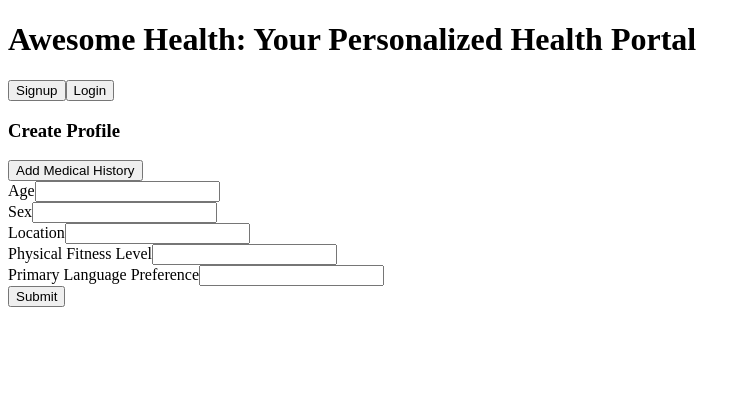
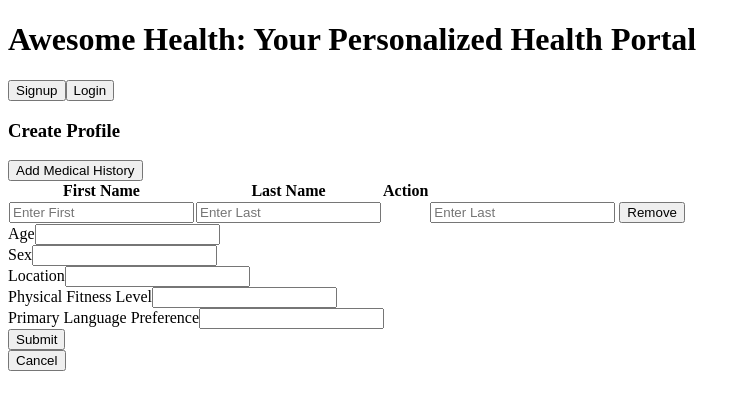
Before and after one commit to KaiserZZK/Adv-sWE-SOME, an Angular app in the folder health_portal/: page /create-profile in a window 1280 px wide. Shown: the top 410 px of the page, without its empty margins (0-750 px from the left). Built offline with nearby package versions, Linux system fonts and the light colour scheme.

Commit message:
Implement nested form for profile creation
- [code referenced](https://github.com/voidChetan/AngularLogicalTopics/blob/216e210420b5eb9c02750ab1d35f606d09a7271c/src/app/pages/inline-editing-reactive-form/inline-editing-reactive-form.component.ts)

```diff
--- a/health_portal/src/app/app-routing.module.ts
+++ b/health_portal/src/app/app-routing.module.ts
@@ -20,7 +20,7 @@ const routes: Routes = [
   { path: 'list-profiles',  component: ListProfilesComponent  },
   { path: 'create-profile', component: CreateProfileComponent },
   { path: 'view-profile/:profileId',   component: ViewProfileComponent   },
-  { path: 'update-profile', component: UpdateProfileComponent },
+  { path: 'update-profile/:profileId', component: UpdateProfileComponent },
   { path: 'prescription',   component: PrescriptionComponent  },
   { path: 'consent',        component: ConsentComponent       }
 ];
--- a/health_portal/src/app/components/profiles/create-profile/create-profile.component.html
+++ b/health_portal/src/app/components/profiles/create-profile/create-profile.component.html
@@ -1,12 +1,63 @@
 <h3>Create Profile</h3>
 <div [hidden]="submitted" style="width: 400px;">
-    <form (ngSubmit)="onSubmit()">
-        <div class="row">
-            <div class="col-6"></div>
-            <div class="col-6 text-end">
-              <button class="btn btn-sm btn-success" (click)="addRow()">Add Medical History</button>
-            </div>
+    <div class="row">
+        <div class="col-6"></div>
+        <div class="col-6 text-end">
+          <button class="btn btn-sm btn-success" (click)="addRow()">Add Medical History</button>
         </div>
+    </div>
+    <form (ngSubmit)="onSubmit(); onSaveForm()">
+
+        <thead>
+            <tr class="text-uppercase table-dark">
+              <th scope="col">First Name</th>
+              <th scope="col">Last Name</th>
+              <th scope="col">Action</th>
+            </tr>
+        </thead>
+        <tbody [formGroup]="medicalHistoryForm">
+            <ng-container formArrayName="tableRows" *ngFor="let group of getFormControls.controls; let i=index">
+              <tr [formGroupName]="i">
+                <td>
+                  <input type="text" class="form-control" formControlName="diseaseName" placeholder="Enter First">
+                  <div class="text-danger" *ngIf="getFormControls.controls[i].get('diseaseName')?.touched">
+                    <span *ngIf="getFormControls.controls[i].get('diseaseName')?.errors?.['required']">Required</span>
+                    <span *ngIf="getFormControls.controls[i].get('diseaseName')?.errors?.['minlength']">3 Chars
+                      Required</span>
+                  </div>
+                </td>
+                <td>
+                  <input type="text" class="form-control" formControlName="diagnosedAt" placeholder="Enter Last">
+                  <div class="text-danger" *ngIf="getFormControls.controls[i].get('diagnosedAt')?.touched">
+                    <span *ngIf="getFormControls.controls[i].get('diagnosedAt')?.errors?.['required']">Required</span>
+                  </div>
+                </td>
+                <td>
+                <td>
+                    <input type="text" class="form-control" formControlName="treatment" placeholder="Enter Last">
+                    <div class="text-danger" *ngIf="getFormControls.controls[i].get('treatment')?.touched">
+                        <span *ngIf="getFormControls.controls[i].get('treatment')?.errors?.['required']">Required</span>
+                    </div>
+                    </td>
+                <td>
+                <td>
+                  <button class="btn btn-danger" (click)="removeMedicalHistory(i)">Remove</button>
+                </td>
+              </tr>
+            </ng-container>
+            <!-- <ng-container>
+              <tr>
+                <td colspan="7">
+                  <div class="row">
+                    <div class="col-12 text-center">
+                      <button class="btn btn-success" (click)="onSaveForm()">Save Bulk Employee</button>
+                    </div>
+                  </div>
+                </td>
+              </tr>
+            </ng-container> -->
+          </tbody>
+
         <div>
         <label for="age">Age</label>
         <input type="number" class="form-control" id="age" required [(ngModel)]="profile.age" name="age">
@@ -61,7 +112,7 @@
     </form>
 </div>
 
-
+<button type="button" routerLink="/list-profiles">Cancel</button>
 
 <div [hidden]="!submitted">
     <h4>You submitted successfully!</h4>
--- a/health_portal/src/app/components/profiles/create-profile/create-profile.component.ts
+++ b/health_portal/src/app/components/profiles/create-profile/create-profile.component.ts
@@ -59,6 +59,8 @@ export class CreateProfileComponent {
 
   save() {
     this.profile.userId = this.userId;
+    this.profile.medicalHistory = this.medicalHistoryForm.value.tableRows;
+    console.log(this.medicalHistoryForm.value)
     this.profileService.createProfile(this.profile)
       .subscribe(data => console.log(data), error => console.log(error));
     this.profile = new Profile();
@@ -69,6 +71,10 @@ export class CreateProfileComponent {
   removeMedicalHistory(index:number) {
     const control =  this.medicalHistoryForm.get('tableRows') as FormArray;
     control.removeAt(index);
+  }
+
+  onSaveForm() {
+    const formValue = this.medicalHistoryForm.value;
   }
 
   onSubmit() {
--- a/health_portal/src/app/components/profiles/list-profiles/list-profiles.component.html
+++ b/health_portal/src/app/components/profiles/list-profiles/list-profiles.component.html
@@ -6,6 +6,7 @@
     <div class="panel-heading">
       <h2>Profile List</h2>
     </div>
+    <button type="button" routerLink="/create-profile">Create New Profile (implementing)</button>
     <div class="panel-body">
       <table class="table table-striped">
         <thead>
@@ -24,7 +25,7 @@
             <td>{{profile.sex}}</td>
             <td>{{profile.location}}</td>
             <td>
-              <button (click)="viewProfile(profile.profileId)" class="btn btn-info">Details (not implemented)</button>
+              <button (click)="viewProfile(profile.profileId)" class="btn btn-info">Details</button>
               <button (click)="updateProfile(profile.profileId)" class="btn btn-info" style="margin-left: 10px">Update (not implemented)</button>
               <button (click)="deleteProfile(profile.profileId)" class="btn btn-danger" style="margin-left: 10px">Delete</button>
             </td>
@@ -33,5 +34,3 @@
       </table>
     </div>
   </div>
-
-<button type="button" routerLink="/create-profile">Create New Profile (implementing)</button>
```
